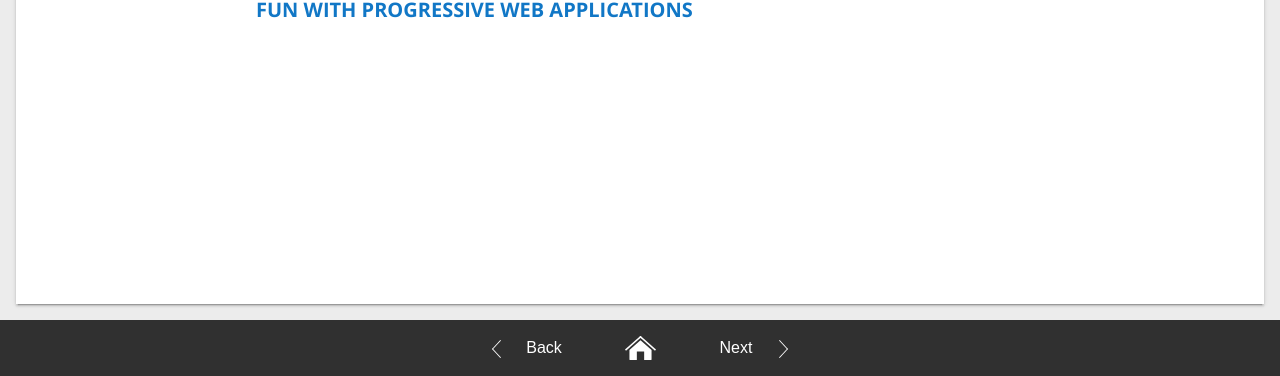
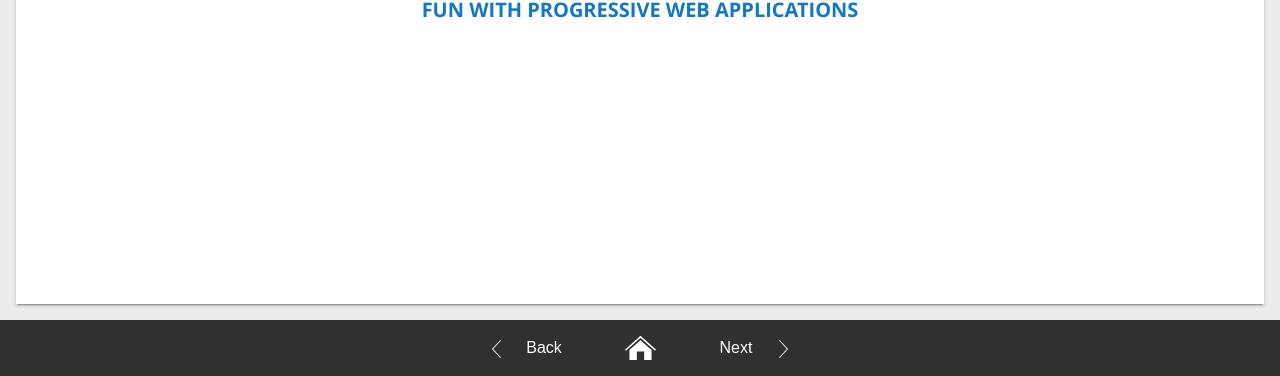
Before and after one commit to degdigital/pwaTalk, a website with bundled scripts: page source/index.html in a window 1280 px wide. Shown: the part 424-800 px from the top of the page. Built offline with nearby package versions, Linux system fonts and the light colour scheme.

Commit message:
added slide content centering

```diff
--- a/source/css/slides.css
+++ b/source/css/slides.css
@@ -12,6 +12,18 @@
     flex-grow: 1;
     font-size: responsive 12px 26px;
     padding: 1em;
+}
+
+.slide--centered {
+    display: flex;
+    align-items: center;
+    justify-content: center;
+    flex-shrink: 0;
+    text-align: center;
+
+    .slide__contents-wrapper {
+        align-items: center;
+    }
 }
 
 .slide__contents-wrapper {
--- a/source/js/app.js
+++ b/source/js/app.js
@@ -6,6 +6,7 @@ const slidesContainerEl = document.querySelector('.js-slides-container');
 const loaderInst = loader();
 const navInst = nav();
 const slideClass = 'js-slide';
+const slideCenteredClass = 'slide--centered';
 const hiddenClass = 'is-hidden';
 const subscribeUrl = 'https://us-central1-pwatalk.cloudfunctions.net/subscribeTokenToTopic';
 const topic = 'pwaDemo';
@@ -76,7 +77,7 @@ function saveSlideData(slideData) {
 function renderSlides(slideData) {
 	replaceContent(slidesContainerEl, slideData.reduce((output, slide, index) => `
 		${output}
-		<section class="slide ${slideClass} slide--${index} ${hiddenClass}">
+		<section class="slide ${slideClass} slide--${index} ${hiddenClass} ${slide.isCentered ? slideCenteredClass : ''}">
 			<div class="slide__contents-wrapper">
 				${slide.heading ? `<h1 class="slide__heading">${slide.heading}</h1>` : ''}
 				${slide.subHeading ? `<h2 class="slide__subheading">${slide.subHeading}</h2>` : ''}
--- a/source/slides.json
+++ b/source/slides.json
@@ -1,7 +1,8 @@
 [
 	{
 		"heading": "R.O.C.K in the P.W.A.",
-		"subHeading": "Fun with Progressive Web Applications"
+		"subHeading": "Fun with Progressive Web Applications",
+		"isCentered": true
 	},
 	{
 		"contentFile": "intro-steve-jobs-image"
@@ -22,15 +23,14 @@
 		"contentFile": "intro-iphone-video"
 	},
 	{
-		"heading": "Why Did This Happen?"
-	},
-	{
 		"heading": "Native Apps vs Web Apps",
-		"subHeading": "Fight! Fight! Fight!"
+		"subHeading": "Fight! Fight! Fight!",
+		"isCentered": true
 	},
 	{
 		"heading": "Native Apps",
-		"subHeading": "The Good and the Bad"
+		"subHeading": "The Good and the Bad",
+		"isCentered": true
 	},
 	{
 		"heading": "The Upside of Native Apps",
@@ -42,7 +42,8 @@
 	},
 	{
 		"heading": "Web Apps",
-		"subHeading": "The Good and the Bad"
+		"subHeading": "The Good and the Bad",
+		"isCentered": true
 	},
 	{
 		"heading": "The Upside of Web Apps",
@@ -53,18 +54,21 @@
 		"contentFile": "web-apps-drawbacks"
 	},
 	{
-		"heading": "The Web is Catching Up"
+		"heading": "The Web is Catching Up",
+		"isCentered": true
 	},
 	{
 		"heading": "Enter the PWA",
-		"subHeading": "(pronounced /pwä/)"
+		"subHeading": "(pronounced /pwä/)",
+		"isCentered": true
 	},
 	{
 		"heading": "What the Devil is a PWA?",
 		"contentFile": "what-is-a-pwa"
 	},
 	{
-		"heading": "Characteristics of a PWA"
+		"heading": "Characteristics of a PWA",
+		"isCentered": true
 	},
 	{
 		"heading": "Standard Traits",
@@ -115,7 +119,8 @@
 		"contentFile": "advanced-pwa-traits-re-engageable"
 	},
 	{
-		"heading": "How PWA's Improve Upon Traditional Web Apps"
+		"heading": "How PWA's Improve Upon Traditional Web Apps",
+		"isCentered": true
 	},
 	{
 		"heading": "The Downside of Web Apps",
@@ -126,7 +131,8 @@
 		"contentFile": "pwa-over-trad-website"
 	},
 	{
-		"heading": "How PWA's Improve Upon Native Apps"
+		"heading": "How PWA's Improve Upon Native Apps",
+		"isCentered": true
 	},
 	{
 		"heading": "The Downside of Native Apps",
@@ -137,7 +143,8 @@
 		"contentFile": "pwa-over-native-app"
 	},
 	{
-		"heading": "How We Can Incorporate PWA's Into Client Projects"
+		"heading": "How We Can Incorporate PWA's Into Client Projects",
+		"isCentered": true
 	},
 	{
 		"heading": "Imaginary Client A",
@@ -151,7 +158,8 @@
 	},
 	{
 		"heading": "But...",
-		"subHeading": "(there's always a but)"
+		"subHeading": "(there's always a but)",
+		"isCentered": true
 	},
 	{
 		"heading": "Challenges Within Our Control",
@@ -162,25 +170,29 @@
 		"contentFile": "challenges-outside-control"
 	},
 	{
-		"heading": "PWA's in the Wild"
+		"heading": "PWA's in the Wild",
+		"isCentered": true
 	},
 	{
 		"heading": "Examples",
 		"contentFile": "pwa-examples"
 	},
 	{
-		"heading": "THIS PRESENTATION!"
+		"heading": "THIS PRESENTATION!",
+		"isCentered": true
 	},
 	{
 		"heading": "Discovering PWA's",
-		"subHeading": "Go Find 'Em Yourself!"
+		"subHeading": "Go Find 'Em Yourself!",
+		"isCentered": true
 	},
 	{
 		"heading": "Discovering PWA's",
 		"contentFile": "discovering-pwas"
 	},
 	{
-		"heading": "Let's Revisit Steve and His iPhone"
+		"heading": "Let's Revisit Steve and His iPhone",
+		"isCentered": true
 	},
 	{
 		"heading": "iPhone Apps Timeline",
@@ -191,6 +203,7 @@
 	},
 	{
 		"heading": "Thank You.",
-		"subHeading": "Now go forth and PWA!"
+		"subHeading": "Now go forth and PWA!",
+		"isCentered": true
 	}
 ]
```
Also changed, not shown: public/js/app.js (+1 -1 lines), public/slides.json (+1 -1 lines), public/css/main.css.
